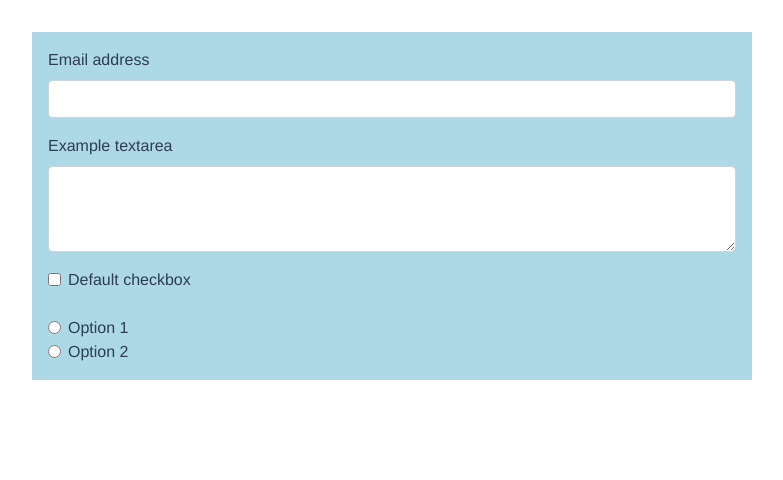
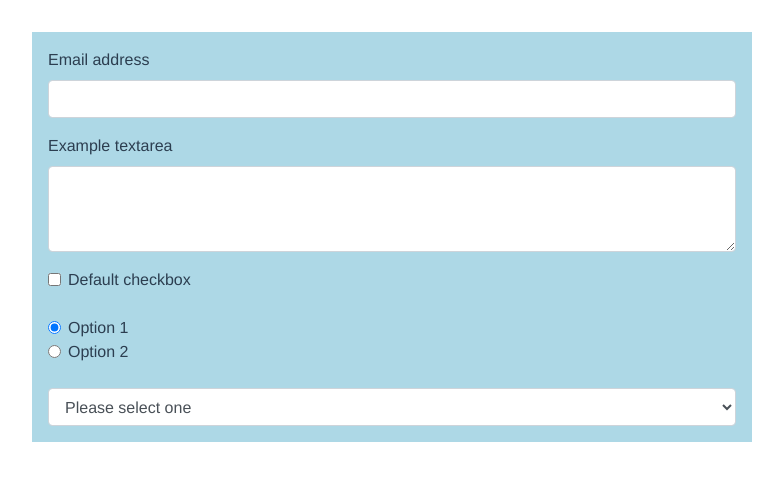
Before and after one commit to Andrew0914/vue-course, a Vue app in the folder form-binding/: page / in a window 1280 px wide. Shown: the top 480 px of the page, without its empty margins (248-1031 px from the left). Built offline with nearby package versions, Linux system fonts and the light colour scheme.

Commit message:
Simple use of v-model to binding forms

```diff
--- a/form-binding/src/components/MyForm.vue
+++ b/form-binding/src/components/MyForm.vue
@@ -3,18 +3,18 @@
     <!-- NORMAL INPUT-->
     <div class="form-group">
       <label>Email address</label>
-      <input type="email" class="form-control"/>
+      <input type="email" class="form-control" v-model="email"/>
     </div>
 
     <!--TEXTAREA-->
     <div class="form-group">
       <label>Example textarea</label>
-      <textarea class="form-control"  rows="3"></textarea>
+      <textarea class="form-control"  rows="3" v-model="text"></textarea>
     </div>
 
     <!--CHECKBOX-->
     <div class="form-check">
-      <input class="form-check-input" type="checkbox" id="defaultCheck1" />
+      <input class="form-check-input" type="checkbox" id="defaultCheck1" v-model="check"/>
       <label class="form-check-label" for="defaultCheck1">Default checkbox</label>
     </div>
 
@@ -27,7 +27,8 @@
         type="radio"
         name="exampleRadios"
         id="exampleRadios2"
-        value="option2"
+        value="option1"
+        v-model="option"
       />
       <label class="form-check-label" for="exampleRadios2">Option 1</label>
     </div>
@@ -37,13 +38,34 @@
         type="radio"
         name="exampleRadios"
         id="exampleRadios3"
-        value="option3"
+        value="option2"
+        v-model="option"
       />
       <label class="form-check-label" for="exampleRadios3">Option 2</label>
     </div>
+
+    <br>
+
+    <!-- SELECT -->
+    <select class="form-control" v-model="fruit">
+      <option disabled value="">Please select one</option>
+      <option value="apple">Apple</option>
+      <option value="lemon">Lemon</option>
+    </select>
   </form>
 </template>
 
 <script>
-export default {};
+export default {
+  name:'MyForm',
+  data(){
+    return {
+      email:'',
+      text:'',
+      check: false,
+      option: 'option1',
+      fruit:''
+    }
+  }
+};
 </script>
```
